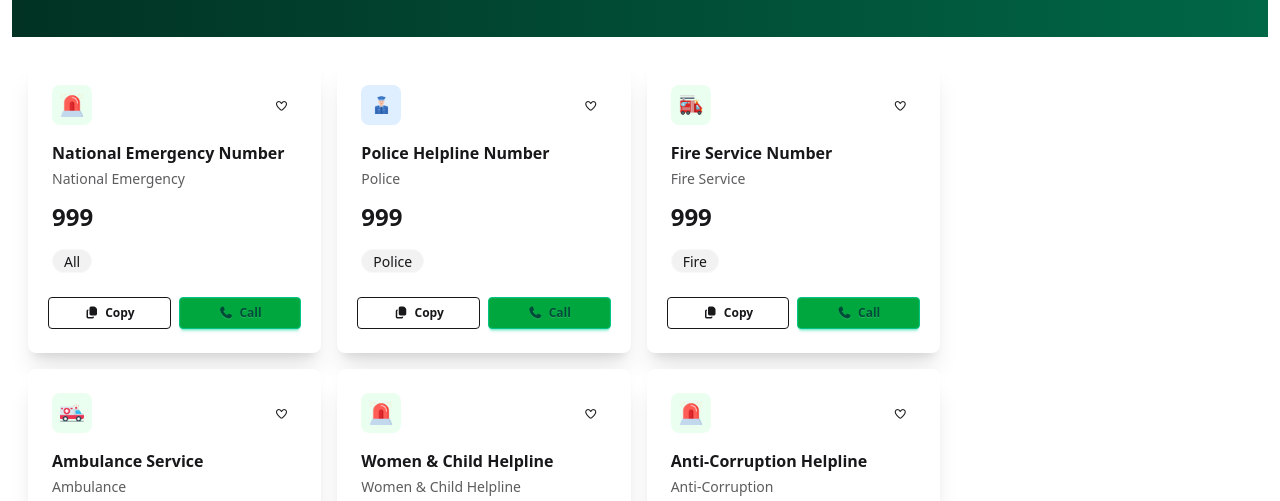
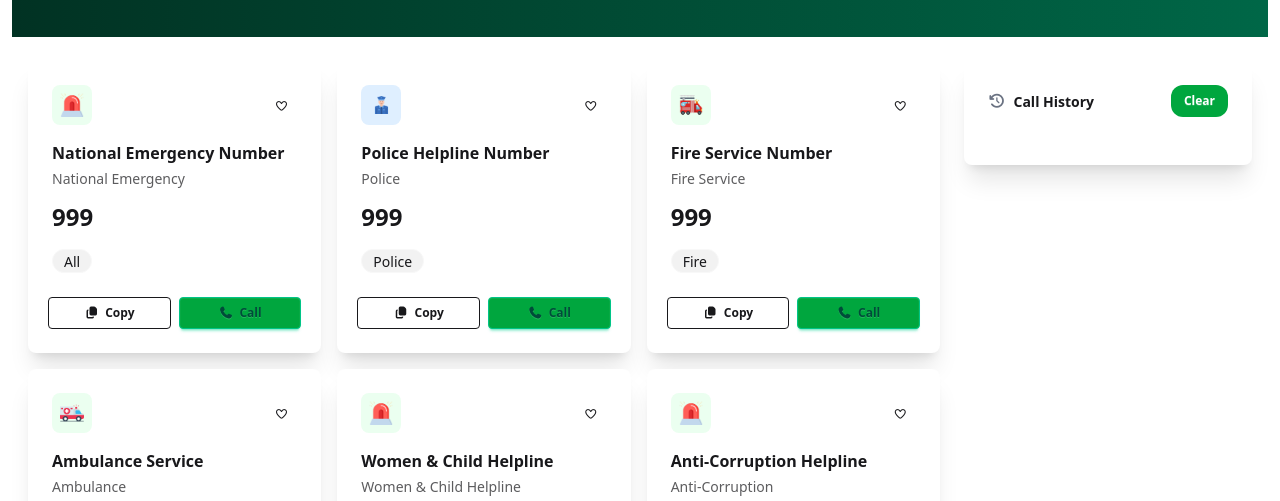
Before and after one commit to Takdirul-Rijan/assignmrnt-5th-prep, a plain HTML site: page complete.html in a window 1280 px wide. Shown: the part 299-800 px from the top of the page. Drawn offline with nearby package versions, Linux system fonts and the light colour scheme; a script that the page names is missing.

Commit message:
all sections done

```diff
--- a/complete.html
+++ b/complete.html
@@ -582,6 +582,29 @@
             </article>
           </div>
         </section>
+
+        <!-- call history section -->
+
+        <aside class="lg:col-span-1">
+          <div class="card bg-white shadow-xl">
+            <div class="card-body">
+              <div class="flex items-center justify-between">
+                <h2 class="font-bold flex items-center gap-2">
+                  <i class="fa-solid fa-clock-rotate-left text-gray-500"></i>
+                  Call History
+                </h2>
+                <button
+                  id="clear-history"
+                  class="btn btn-ghost btn-sm text-white bg-green-600 rounded-xl"
+                >
+                  Clear
+                </button>
+              </div>
+
+              <ul id="history-list" class="mt-4 space-y-3"></ul>
+            </div>
+          </div>
+        </aside>
       </div>
     </main>
 
```
Also changed, not shown: index.html (+5 -2 lines).
